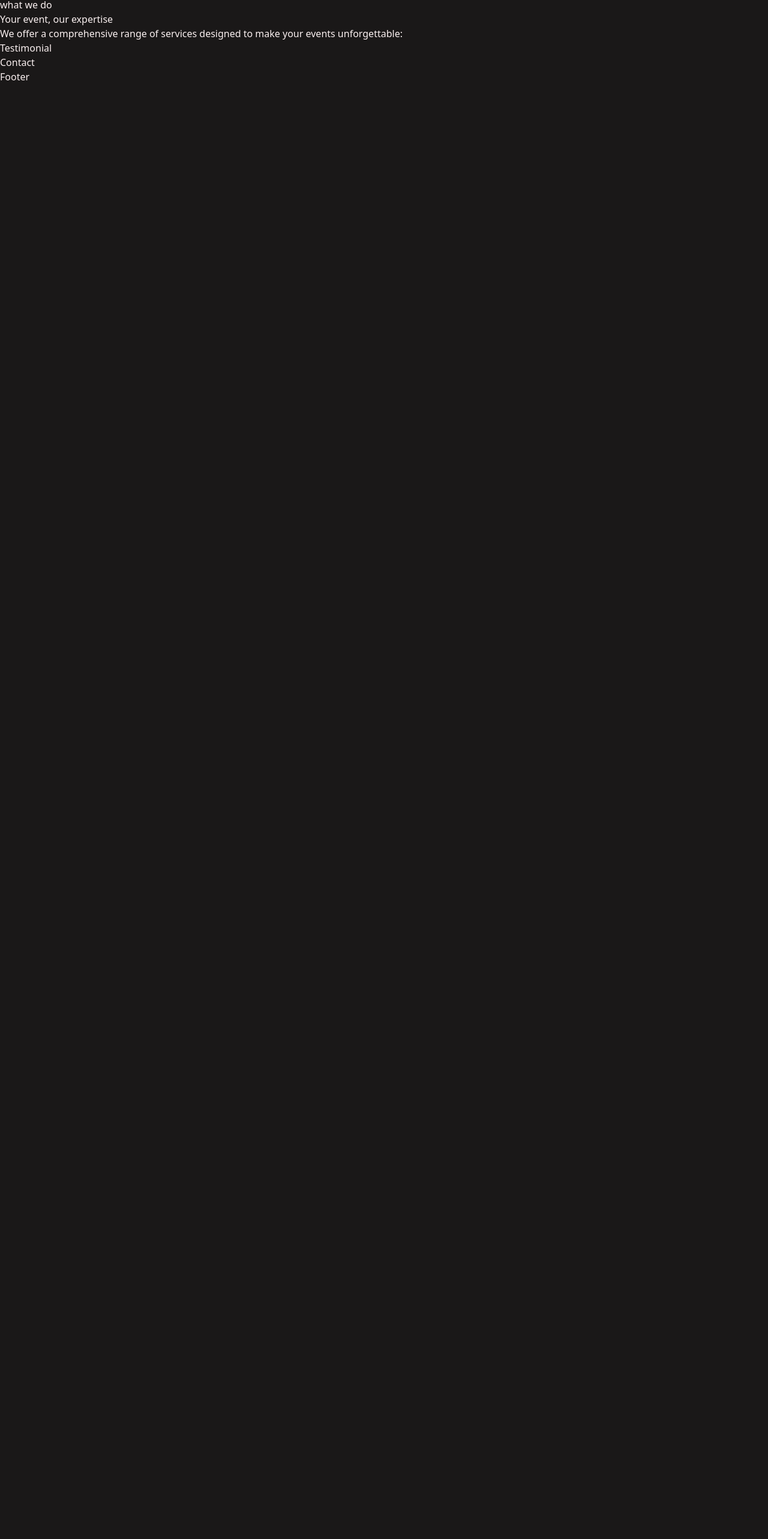
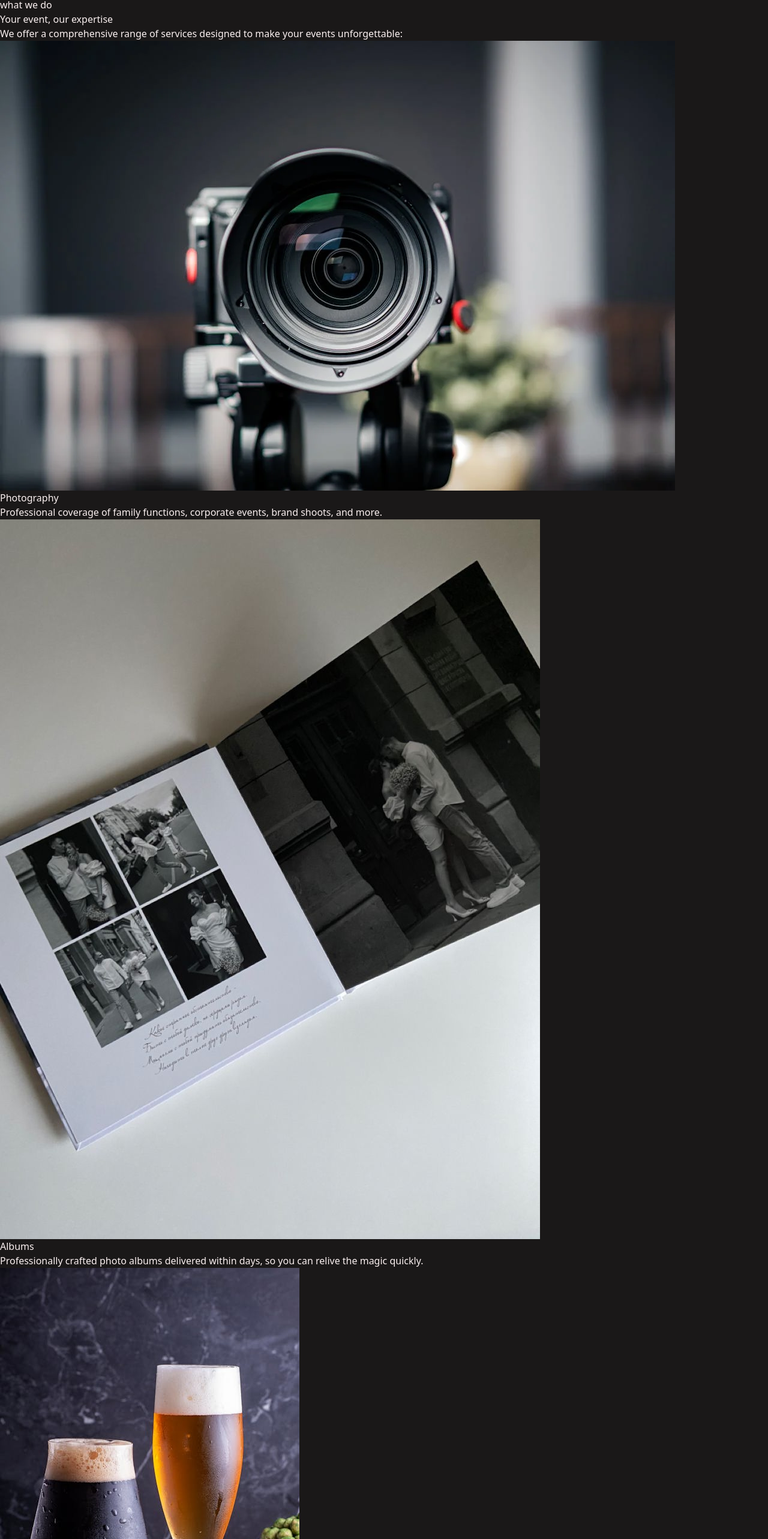
Before and after one commit to TechiesShiftMercury/kana_media, a React (Vite) app: page / in a window 1280 px wide. Shown: the part 1828-4394 px from the top of the page at 60% size. Before the commit the page ends 1968 px from the top, so only its background shows below. Built offline with nearby package versions, Linux system fonts and the light colour scheme.

Commit message:
whatWeDo section completed

```diff
--- a/src/components/WhatWeDo.jsx
+++ b/src/components/WhatWeDo.jsx
@@ -1,4 +1,6 @@
-import what_img from "../assets/kana_what_we_do.jpg";
+import PersonalisedAlbums from "../assets/personalised_albums.jpg";
+import Refreshment from "../assets/refreshment.jpeg";
+import Photography from "../assets/photography.webp";
 
 const WhatWeDo = () => {
   return (
@@ -8,19 +10,58 @@ const WhatWeDo = () => {
         <h2 className="text-gray-900 font-medium capitalize text-8xl mb-8">
           Your event, our expertise
         </h2>
-        <p className="ml-4 text-lg">
+        <p className="ml-4 text-lg mb-8">
           We offer a comprehensive range of services designed to make your
           events unforgettable:
         </p>
-        <div className="flex justify-around align-items">
-          <div className="w-80 h-80 bg-green-600 rounded">
-            <div className="bg-black opacity-0 hover:opacity-100 w-full h-full rounded"></div>
+        <div className="py-8 px-8 flex justify-around items-center">
+          <div className="w-80 h-80 bg-green-600 rounded-3xl relative overflow-hidden group">
+            <img
+              src={Photography}
+              alt="Photography"
+              className="w-full h-full object-cover rounded-3xl"
+            />
+            <h5 className="text-white text-4xl font-medium absolute top-36 left-14 group-hover:opacity-0 trasition-opacity duration-300 ease-in-out">
+              Photography
+            </h5>
+            <div className="bg-black bg-opacity-0 group-hover:bg-opacity-70 opacity-0 group-hover:opacity-90 transition-all duration-300 ease-in-out w-full h-full rounded-3xl absolute top-0 left-0 grid place-items-center">
+              <p className="text-white text-lg font-normal p-8">
+                Professional coverage of family functions, corporate events,
+                brand shoots, and more.
+              </p>
+            </div>
           </div>
-          <div className="w-80 h-80 bg-green-600 rounded">
-            <div className="bg-black opacity-0 hover:opacity-100 w-full h-full rounded"></div>
+          <div className="w-80 h-80 bg-green-600 rounded-3xl relative overflow-hidden group">
+            <img
+              src={PersonalisedAlbums}
+              alt="Personalised Albums"
+              className="w-full h-full object-cover rounded-3xl"
+            />
+            <h5 className="text-white text-4xl font-medium absolute top-36 left-24 group-hover:opacity-0 trasition-opacity duration-300 ease-in-out">
+              Albums
+            </h5>
+            <div className="bg-black bg-opacity-0 group-hover:bg-opacity-70 opacity-0 group-hover:opacity-90 transition-all duration-300 ease-in-out w-full h-full rounded-3xl absolute top-0 left-0 grid place-items-center">
+              <p className="text-white text-lg font-normal p-8">
+                Professionally crafted photo albums delivered within days, so
+                you can relive the magic quickly.
+              </p>
+            </div>
           </div>
-          <div className="w-80 h-80 bg-green-600 rounded">
-            <div className="bg-black opacity-0 hover:opacity-100 w-full h-full rounded"></div>
+          <div className="w-80 h-80 bg-green-600 rounded-3xl relative overflow-hidden group">
+            <img
+              src={Refreshment}
+              alt="Refreshment"
+              className="w-full h-full object-cover rounded-3xl"
+            />
+            <h5 className="text-white text-4xl font-medium absolute top-36 left-16 group-hover:opacity-0 trasition-opacity duration-300 ease-in-out">
+              Refreshment
+            </h5>
+            <div className="bg-black bg-opacity-0 group-hover:bg-opacity-70 opacity-0 group-hover:opacity-90 transition-all duration-300 ease-in-out w-full h-full rounded-3xl absolute top-0 left-0 grid place-items-center">
+              <p className="text-white text-lg font-normal p-8">
+                Complete snack and drink packages to ensure your guests are
+                entertained and comfortable throughout the event.
+              </p>
+            </div>
           </div>
         </div>
       </div>
```
